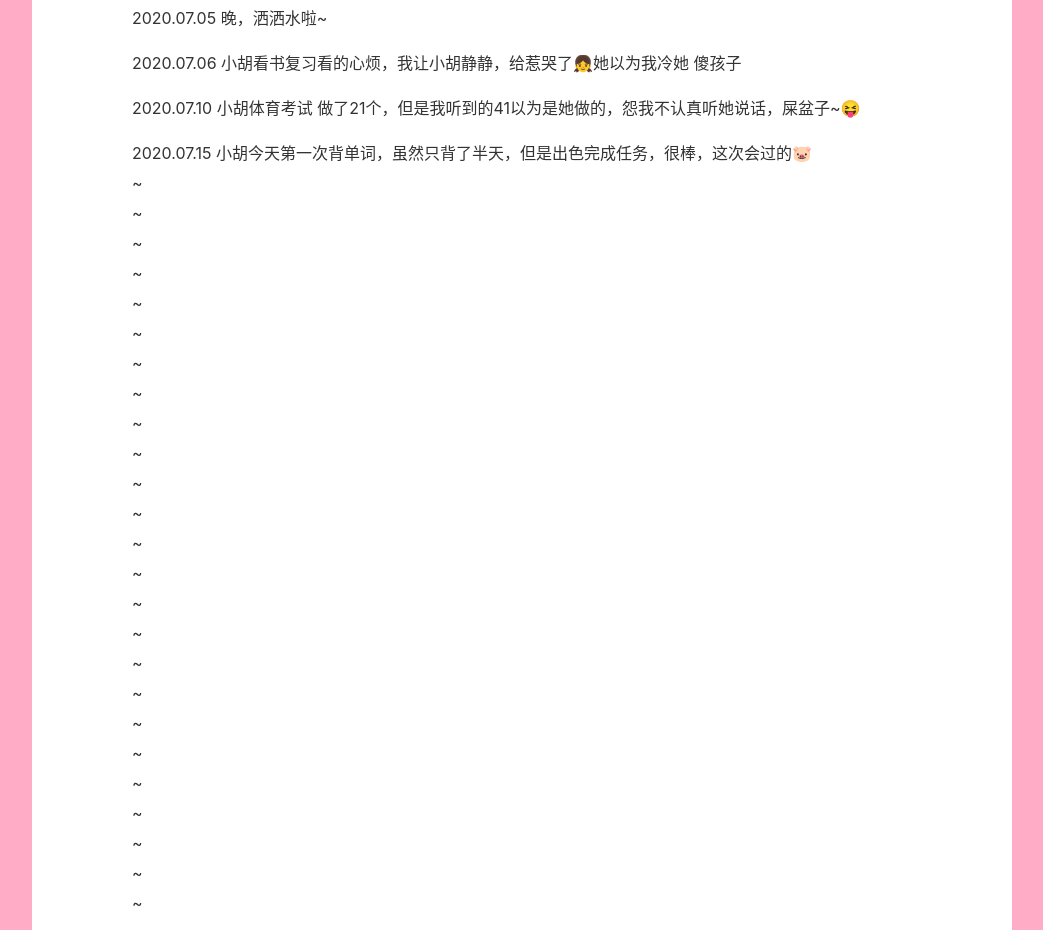
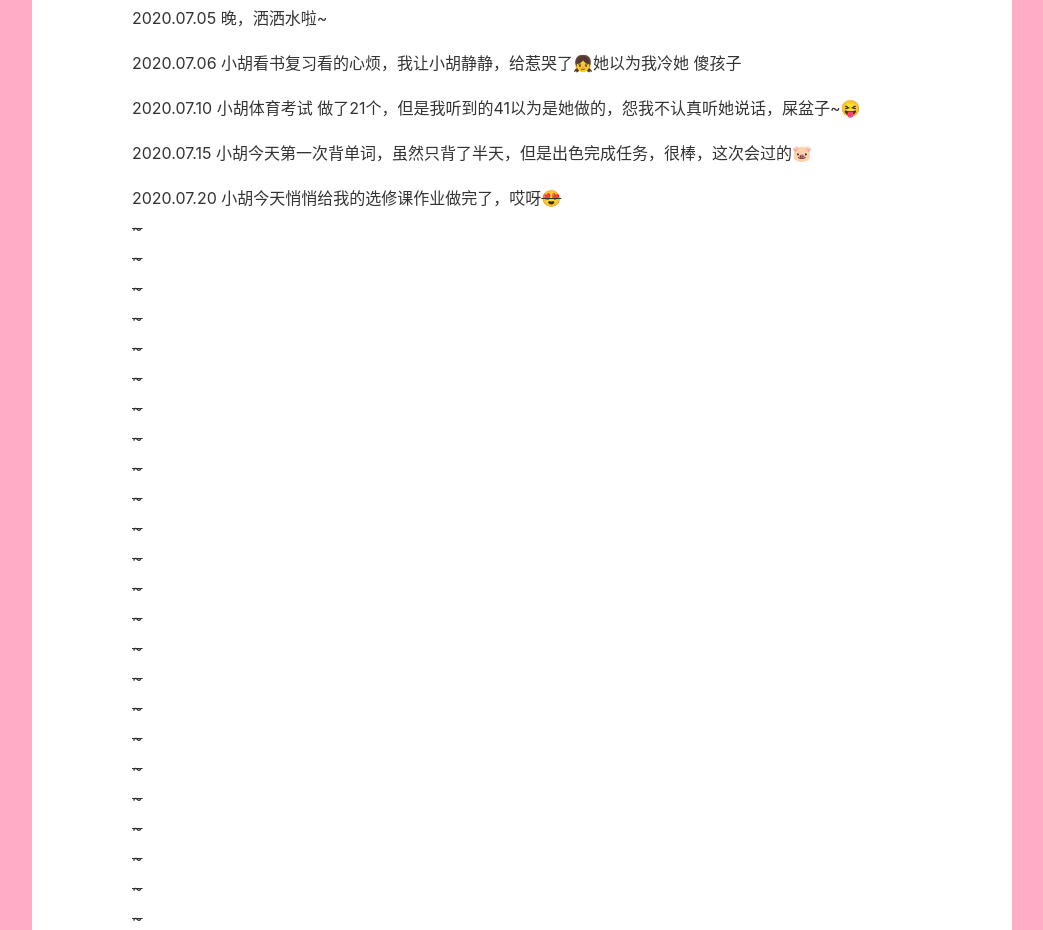
Before and after one commit to DoveinHsy/DoveinHsy.github.io, a plain HTML site: page 2020/02/08/Memory/index.html in a window 1280 px wide. Shown: the part 3583-4513 px from the top of the page, without its empty margins (118-1161 px from the left). Drawn offline with nearby package versions, Linux system fonts and the light colour scheme; a web font is replaced by a local one.

Commit message:
Site updated: 2020-07-20 19:34:24

```diff
--- a/2020/02/08/Memory/index.html
+++ b/2020/02/08/Memory/index.html
@@ -14,7 +14,7 @@
 <meta property="og:locale" content="zh_CN">
 <meta property="og:image" content="http://yoursite.com/2020/02/08/Memory/images/lhx.jpg">
 <meta property="article:published_time" content="2020-02-08T09:38:01.926Z">
-<meta property="article:modified_time" content="2020-07-16T01:07:37.557Z">
+<meta property="article:modified_time" content="2020-07-20T11:33:54.887Z">
 <meta property="article:author" content="吕月月">
 <meta name="twitter:card" content="summary">
 <meta name="twitter:image" content="http://yoursite.com/2020/02/08/Memory/images/lhx.jpg">
@@ -134,7 +134,8 @@
 <p>2020.07.05  晚，洒洒水啦~</p>
 <p>2020.07.06 小胡看书复习看的心烦，我让小胡静静，给惹哭了👧她以为我冷她  傻孩子</p>
 <p>2020.07.10 小胡体育考试 做了21个，但是我听到的41以为是她做的，怨我不认真听她说话，屎盆子~😝</p>
-<p>2020.07.15 小胡今天第一次背单词，虽然只背了半天，但是出色完成任务，很棒，这次会过的🐷<br>~<br>~<br>~<br>~<br>~<br>~<br>~<br>~<br>~<br>~<br>~<br>~<br>~<br>~<br>~<br>~<br>~<br>~<br>~<br>~<br>~<br>~<br>~<br>~<br>~<br>~<br>~<br>~<br>~<br>~<br>~<br>~<br>~<br>~<br>~<br>~<br>~<br>~<br>~<br>~<br>~<br>~<br>~<br>~<br>~<br>~<br>~<br>~<br>~<br>~<br>~<br>~<br>~<br>~<br>~<br>~<br>~<br>~<br>~<br>~<br>~<br>~<br>~<br>~<br>~<br>~<br>~<br>~<br>~<br>~<br>~<br>~<br>~<br>~<br>~<br>~<br>~<br>~<br>~<br>202-.10.27 xxhqh~</p>
+<p>2020.07.15 小胡今天第一次背单词，虽然只背了半天，但是出色完成任务，很棒，这次会过的🐷</p>
+<p>2020.07.20 小胡今天悄悄给我的选修课作业做完了，哎呀<del>😍<br>~<br>~<br>~<br>~<br>~<br>~<br>~<br>~<br>~<br>~<br>~<br>~<br>~<br>~<br>~<br>~<br>~<br>~<br>~<br>~<br>~<br>~<br>~<br>~<br>~<br>~<br>~<br>~<br>~<br>~<br>~<br>~<br>~<br>~<br>~<br>~<br>~<br>~<br>~<br>~<br>~<br>~<br>~<br>~<br>~<br>~<br>~<br>~<br>~<br>~<br>~<br>~<br>~<br>~<br>~<br>~<br>~<br>~<br>~<br>~<br>~<br>~<br>~<br>~<br>~<br>~<br>~<br>~<br>~<br>~<br>~<br>~<br>~<br>~<br>~<br>~<br>~<br>~<br>~<br>202-.10.27 xxhqh</del></p>
 
   </article>
   <footer class="f-cf">
```
